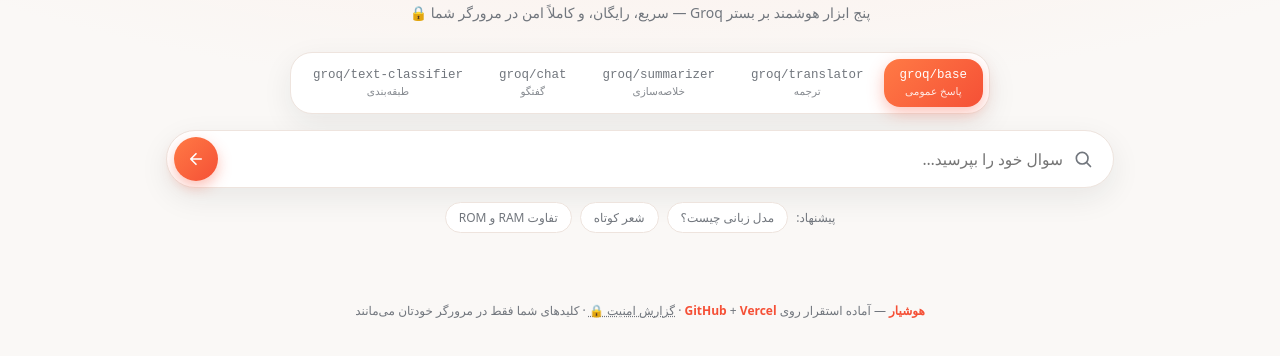
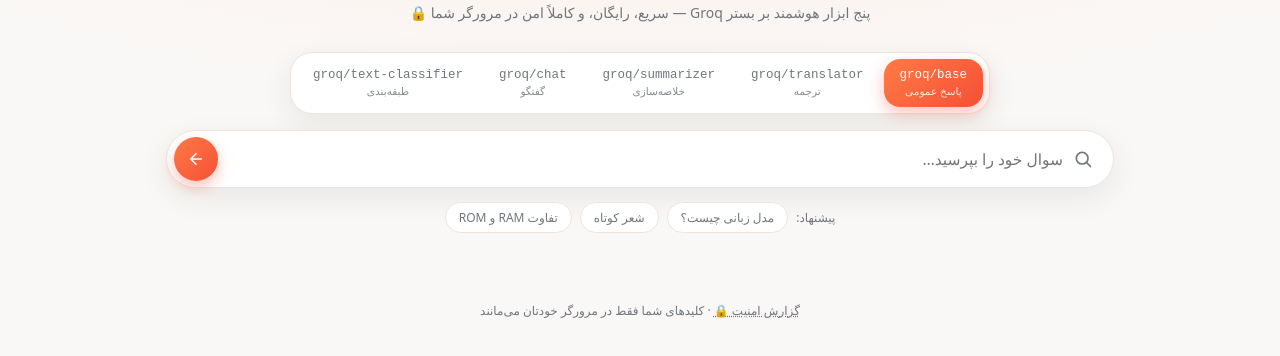
Before and after one commit to hhdoust2/hooshyar, a plain HTML site: page index.html in a window 1280 px wide. Shown: the part 264-620 px from the top of the page. Drawn offline with Linux system fonts and the light colour scheme; a small style sheet from the web is missing.

Commit message:
Update index.html

```diff
--- a/index.html
+++ b/index.html
@@ -417,7 +417,6 @@
 </main>
 
 <footer>
-  <b>هوشیار</b> — آماده استقرار روی <b>GitHub</b> + <b>Vercel</b> ·
   <a id="footSec">گزارش امنیت 🔒</a> · کلیدهای شما فقط در مرورگر خودتان می‌مانند
 </footer>
 
```
